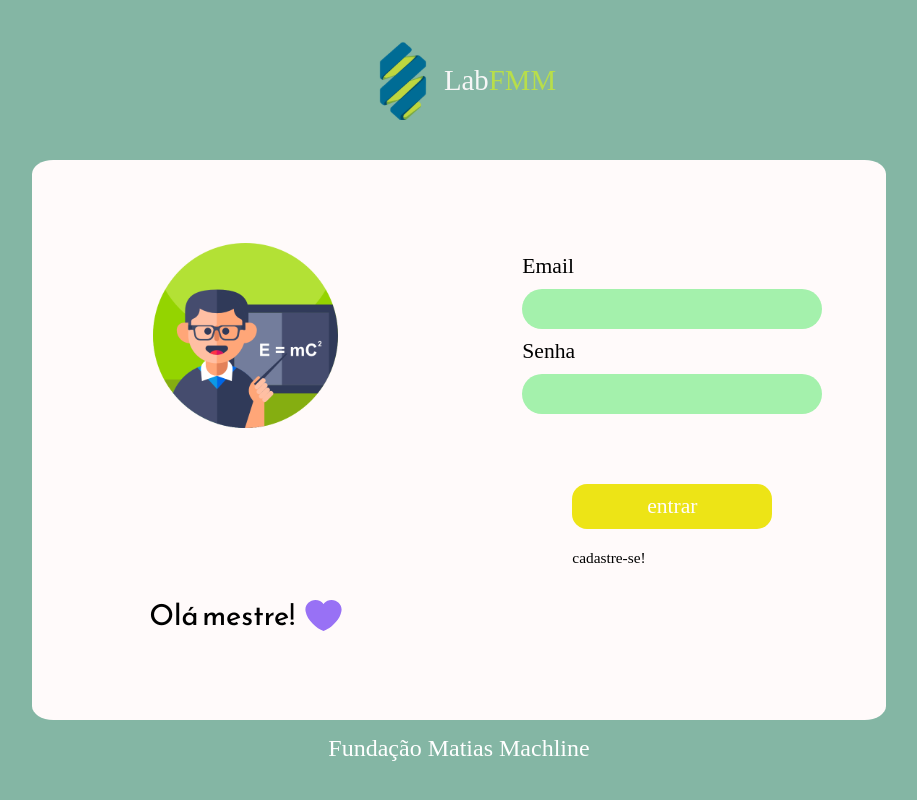
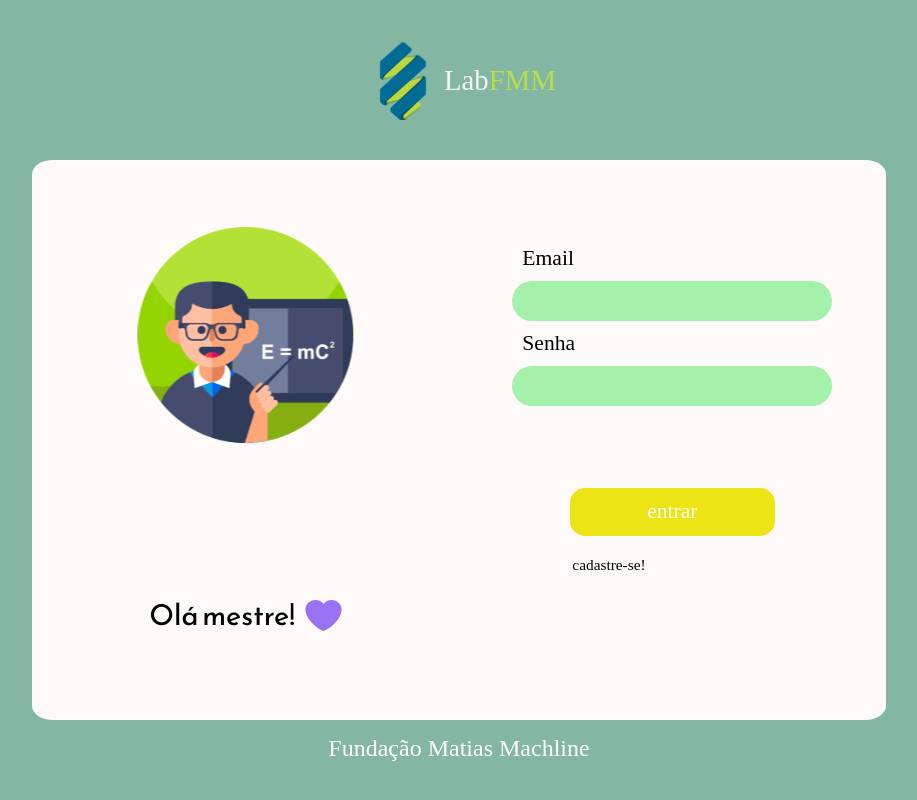
Before and after one commit to viniciusperrone/LabFMM, a React (Create React App) app in the folder frontend/: page / in a window 1280 px wide. Shown: the whole page, without its empty margins (181-1098 px from the left). Built offline with nearby package versions, Linux system fonts and the light colour scheme; a web font is replaced by a local one.

Commit message:
porcento parte 1

```diff
--- a/frontend/src/pages/User/Login/style.css
+++ b/frontend/src/pages/User/Login/style.css
@@ -29,8 +29,8 @@
 }
 
 #logo-teacher{
-  height: 185px;
-  width: 185px;
+  height: 27vh;
+  width: 19vw;
 
   grid-row: 1/6;
   grid-column: 1;
@@ -79,8 +79,8 @@
 }
 
 .info-user{
-  width: 300px;
-  height: 40px;
+  width: 25vw;
+  height: 5vh;
   background-color: var(--color-primary-input);
   border-color: var(--color-primary-input);
   -webkit-box-shadow: none;
@@ -112,10 +112,10 @@ button{
 }
 
 #text-go{
-  height: 45px;
-  width: 200px;
+  height: 6vh;
+  width: 16vw;
 
-  margin-top: 70px;
+  margin-top: 40%;
   background-color: var(--color-primary-button);
   border-radius: 15px;
 
@@ -125,17 +125,13 @@ button{
 }
 
 #text-go:hover{
-  animation: animacao-button 1s;
-}
-
-#lbl-first{
-  margin-top: 75px;
+  animation: animacao-button 400ms;
 }
 
 #link-register{
   width: 200px;
   text-decoration: none;
-  margin-top: 20px;
+  margin-top: 10%;
   font: 400 1.6rem Skranji;
 
   color: var(--color-background-internal-text);
```
